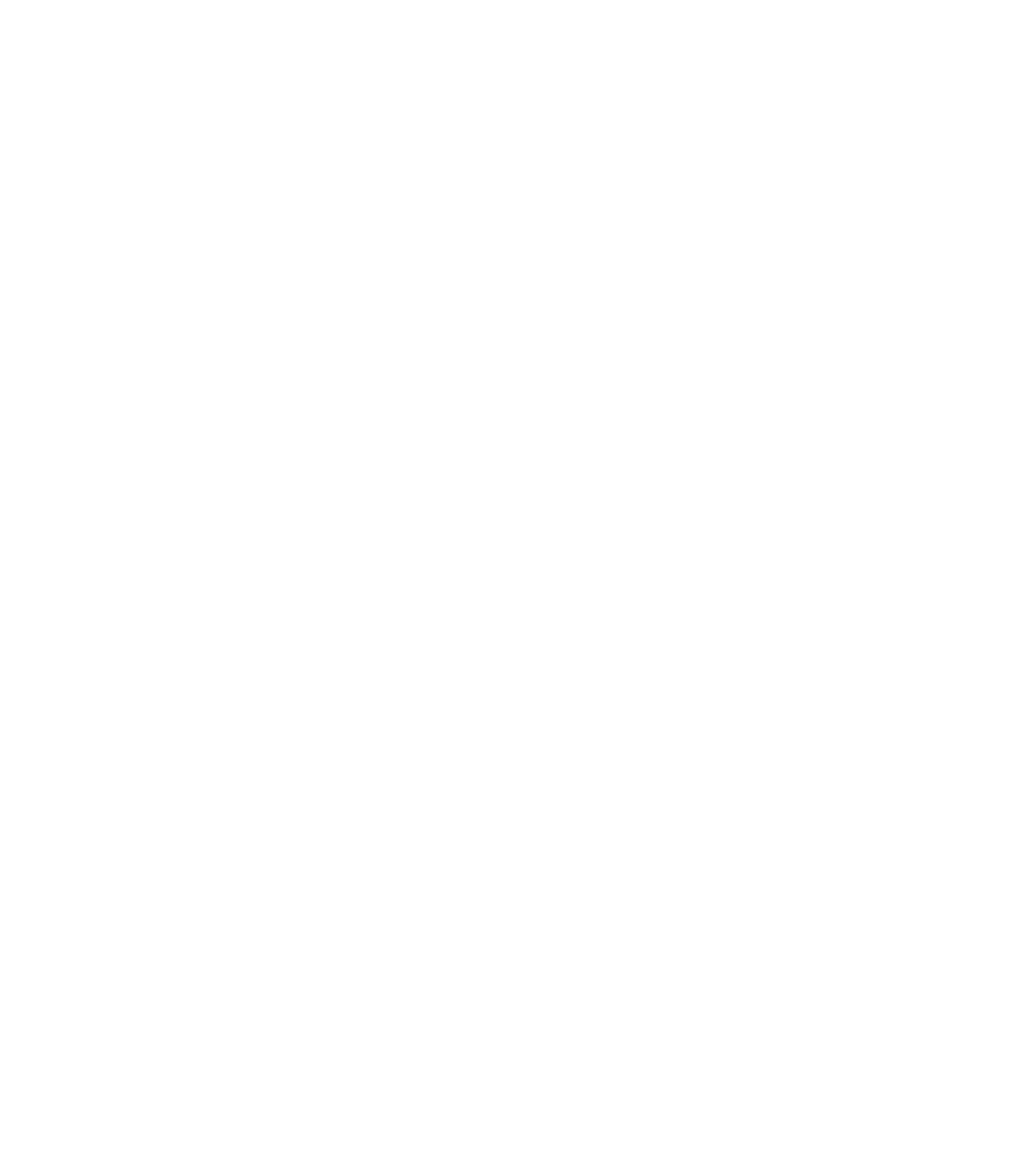
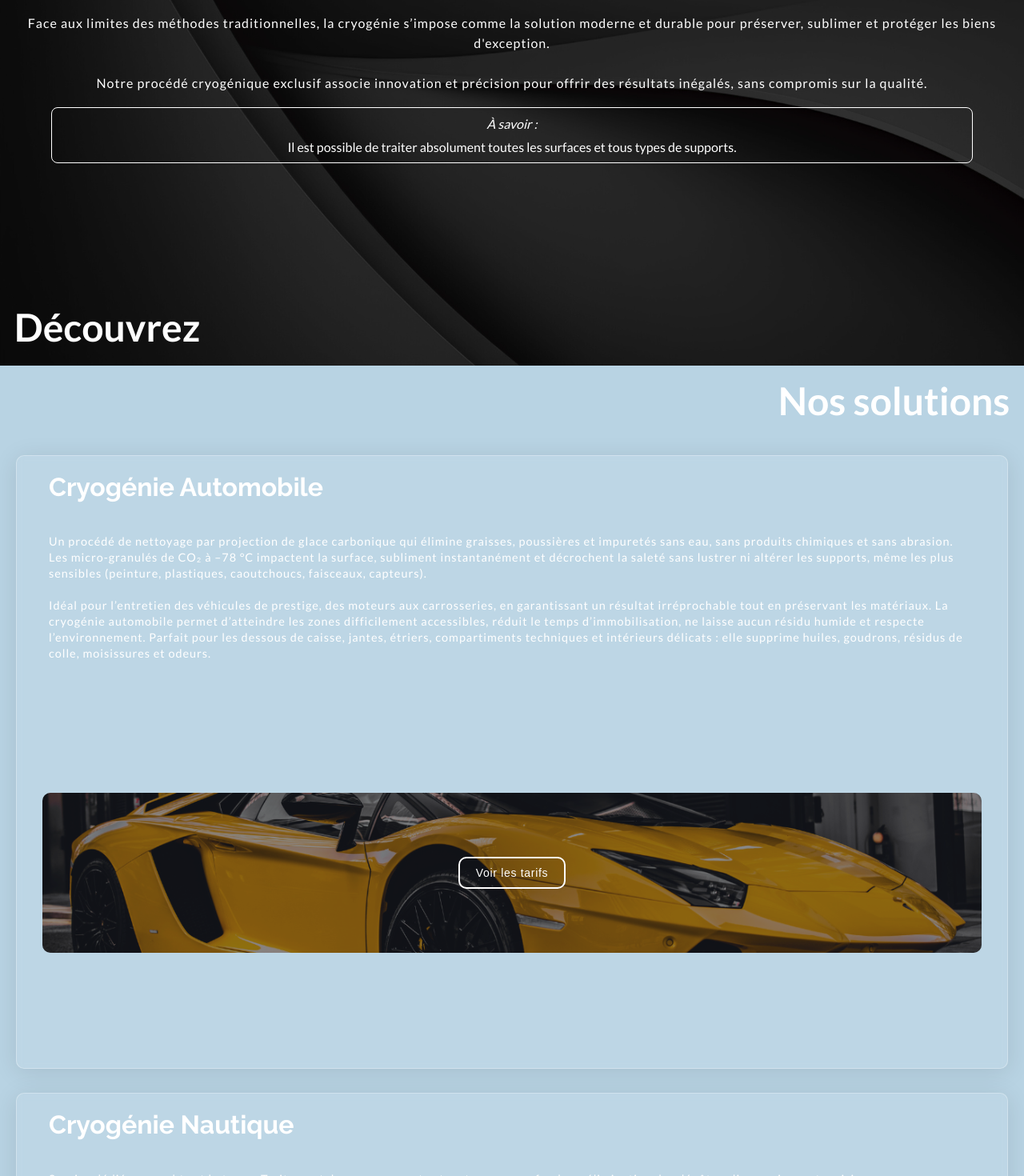
Before and after one commit to tomfoltier83/crystalcryo, a Next.js app: page / in a window 1280 px wide. Shown: the part 1140-2610 px from the top of the page at 80% size. Before the commit the page ends 800 px from the top, so only its background shows below. Built offline with nearby package versions, Linux system fonts and the light colour scheme.

Commit message:
update: first version push

```diff
--- a/src/app/Components/About/About.module.css
+++ b/src/app/Components/About/About.module.css
@@ -48,3 +48,19 @@
     position: relative;
   z-index: 1;
 }
+
+.notaBene {
+  width: 90%;
+  border: 1px solid white;
+  border-radius: 8px;
+  display: flex;
+  flex-direction: column;
+  color: white;
+  text-align: center;
+  gap: 10px;
+  padding: 10px;
+}
+
+.notaBene span {
+  font-style: italic;
+}
--- a/src/app/Components/About/About.tsx
+++ b/src/app/Components/About/About.tsx
@@ -21,6 +21,10 @@ function About() {
           inégalés, sans compromis sur la qualité.
         </p>
         {/* <button className={styles.button}>en savoir plus</button> */}
+        <div className={styles.notaBene}>
+          <span>À savoir :</span>
+          <p>Il est possible de traiter absolument toutes les surfaces et tous types de supports.</p>
+        </div>
       </div>
     </div>
   );
--- a/src/app/Components/Prestations/PrestationCard/PrestationCard.module.css
+++ b/src/app/Components/Prestations/PrestationCard/PrestationCard.module.css
@@ -22,8 +22,7 @@
   -webkit-backface-visibility: hidden;
   backface-visibility: hidden;
   display: grid;
-  grid-template-rows: auto 1fr auto auto; /* titre, texte, bouton, image */
-  gap: 12px;
+  grid-template-rows: auto 1fr auto auto;
 }
 
 .front {
@@ -36,7 +35,7 @@
   color: white;
   display: flex;
   flex-direction: column;
-  gap: 15px;
+  gap: 40px;
   padding-top: 20px;
   border-radius: 10px;
 }
@@ -78,7 +77,7 @@
   overflow: hidden;
 }
 
-.media::after{
+.media::after {
   content: "";
   position: absolute;
   width: 100%;
@@ -87,7 +86,7 @@
   background-color: rgba(0, 0, 0, 0.242);
 }
 
-.prices {
+.formules {
   list-style: none;
   margin: 8px 0 16px;
   padding: 0;
@@ -95,13 +94,37 @@
   gap: 8px;
 }
 
-.prices li {
+.formules li {
   display: flex;
+  flex-direction: column;
   align-items: center;
   justify-content: space-between;
   padding: 10px 12px;
   border-radius: 10px;
-  background: rgba(255, 255, 255, 0.06);
+  background: rgba(255, 255, 255, 0.2);
+  text-align: center;
+  gap: 5px;
+}
+
+.formules li .label {
+}
+
+.formules li .details {
+  font-size: 12px;
+  display: flex;
+  flex-wrap: wrap;
+  justify-content: center;
+  color: rgba(255, 255, 255, 0.6);
+}
+
+.formules li .detail {
+  display: flex;
+}
+
+.formules li .time {
+}
+
+.formules li .price {
 }
 
 .backActions {
@@ -134,26 +157,20 @@
   padding: 10px 20px;
   z-index: 2;
   font-size: 14px;
-  letter-spacing: .7px;
+  letter-spacing: 0.7px;
 }
 
-.buttonPrimary {
-  background: var(--cryo-ice, #a3c1d2);
-  border-color: var(--cryo-ice, #a3c1d2);
-  color: #0f1b26;
-}
 .buttonGhost {
   background: transparent;
 }
 
-/* Images démo (remplace par tes vraies images) */
 .imageVoiture,
 .imageBateau,
 .imageIndustrie {
   width: 98%;
   height: 200px;
   background-size: cover;
-  margin: 0 auto;
+  margin: 0;
   border-radius: 10px;
 }
 .imageVoiture {
--- a/src/app/Components/Prestations/PrestationCard/PrestationCard.tsx
+++ b/src/app/Components/Prestations/PrestationCard/PrestationCard.tsx
@@ -8,14 +8,19 @@ type CardProps = {
   title: string;
   description: React.ReactNode;
   imageClass: string;
-  prices: Array<{ label: string; price: string }>;
+  formules: Array<{
+    label: string;
+    detail: string[];
+    time: string;
+    price: string;
+  }>;
 };
 
 export default function PrestationsCard({
   title,
   description,
   imageClass,
-  prices,
+  formules,
 }: CardProps) {
   const [flipped, setFlipped] = useState(false);
   const cardRef = useRef<HTMLDivElement>(null);
@@ -26,8 +31,10 @@ export default function PrestationsCard({
   const recalc = () => {
     const fh = frontRef.current?.scrollHeight ?? 0;
     const bh = backRef.current?.scrollHeight ?? 0;
-    const next = flipped ? Math.max(fh, bh) - 20 : Math.max(fh, bh) + 20 ;
-    setHeight(prev => (prev === undefined || Math.abs(prev - next) > 1 ? next : prev));
+    const next = flipped ? Math.max(fh, bh) + 20 : Math.max(fh, bh) + 40;
+    setHeight((prev) =>
+      prev === undefined || Math.abs(prev - next) > 1 ? next : prev
+    );
   };
 
   useLayoutEffect(() => {
@@ -47,21 +54,38 @@ export default function PrestationsCard({
           <p>{description}</p>
 
           <div className={`${styles.media} ${imageClass}`}>
-          <button className={`${styles.button} ${styles.buttonGhost}`} onClick={() => setFlipped(true)}>
-            Voir les tarifs
-          </button>
-        </div>
-
+            {title !== "Cryogénie Industrielle & Patrimoniale" && (
+              <button
+                className={`${styles.button} ${styles.buttonGhost}`}
+                onClick={() => setFlipped(true)}
+              >
+                Voir les tarifs
+              </button>
+            )}
+          </div>
         </div>
 
         {/* BACK */}
         <div className={`${styles.cardFace} ${styles.back}`} ref={backRef}>
-          <h4 style={{ marginTop: 0 }}>Tarifs</h4>
-          <ul className={styles.prices}>
-            {prices.map((p, i) => (
+          <h4 style={{ marginTop: 0 }}>
+            Tarifs <span>(HT)</span>
+          </h4>
+          <ul className={styles.formules}>
+            {formules.map((f, i) => (
               <li key={i}>
-                <span>{p.label}</span>
-                <strong>{p.price}</strong>
+                <span className={styles.label}>{f.label}</span>
+                <span className={styles.details}>
+                  {f.detail.map((d, k) => (
+                    <span className={styles.detail} key={k}>
+                      {d}
+                      {k + 1 !== f.detail.length ? (
+                        <span>{",\u00A0"}</span>
+                      ) : null}
+                    </span>
+                  ))}
+                </span>
+                <span className={styles.time}>{f.time}</span>
+                <span className={styles.price}>{f.price}</span>
               </li>
             ))}
           </ul>
@@ -72,7 +96,6 @@ export default function PrestationsCard({
             >
               Retour
             </button>
-            <button className={styles.buttonPrimary}>Demander un devis</button>
           </div>
         </div>
       </motion.div>
--- a/src/app/Components/Prestations/Prestations.module.css
+++ b/src/app/Components/Prestations/Prestations.module.css
@@ -23,8 +23,7 @@
 }
 
 .prestations {
-  padding: 20px;
-  padding-top: 40px;
+  padding: 40px 20px;
   display: flex;
   flex-direction: column;
   gap: 30px;
--- a/src/app/Components/Prestations/Prestations.tsx
+++ b/src/app/Components/Prestations/Prestations.tsx
@@ -44,19 +44,82 @@ export default function Prestations() {
 <>
 Un procédé de nettoyage par projection de glace carbonique qui
 élimine graisses, poussières et impuretés sans eau, sans
-                produits chimiques et sans abrasion.
+produits chimiques et sans abrasion. Les micro-granulés de CO₂ à
+–78 °C impactent la surface, subliment instantanément et
+décrochent la saleté sans lustrer ni altérer les supports, même
+les plus sensibles (peinture, plastiques, caoutchoucs, faisceaux,
+capteurs).
 <br />
 <br />
 Idéal pour l’entretien des véhicules de prestige, des moteurs
 aux carrosseries, en garantissant un résultat irréprochable tout
-                en préservant les matériaux.
+en préservant les matériaux. La cryogénie automobile permet
+d’atteindre les zones difficilement accessibles, réduit le temps
+d’immobilisation, ne laisse aucun résidu humide et respecte
+l’environnement. Parfait pour les dessous de caisse,
+jantes, étriers, compartiments techniques et intérieurs délicats :
+elle supprime huiles, goudrons, résidus de colle,
+moisissures et odeurs.
 </>
             }
             imageClass={styles.imageVoiture}
-            prices={[
-              { label: "Compartiment moteur", price: "à partir de 180€" },
-              { label: "Châssis / trains roulants", price: "à partir de 220€" },
-              { label: "Détail complet", price: "sur devis" },
+            formules={[
+              {
+                label: "Formule Personnalisée",
+                detail: [""],
+                time: "",
+                price: "Sur devis",
+              },
+              {
+                label: "Formule Rubis",
+                detail: ["Haut moteur."],
+                time: "~2h",
+                price: "à partir de 380€",
+              },
+              {
+                label: "Formule Saphir",
+                detail: ["Haut moteur", "Bas moteur", "Compartiment moteur."],
+                time: "~3h30",
+                price: "à partir de 880€",
+              },
+              {
+                label: "Formule Émeraude",
+                detail: [
+                  "Haut moteur",
+                  "Bas moteur",
+                  "Compartiment moteur",
+                  "Châssis.",
+                ],
+                time: "~5h",
+                price: "à partir de 1280€",
+              },
+              {
+                label: "Formule Diamant",
+                detail: [
+                  "Haut moteur",
+                  "Bas moteur",
+                  "Compartiment moteur",
+                  "Châssis",
+                  "Intérieur roues",
+                  "Intérieur jantes.",
+                ],
+                time: "~7h",
+                price: "à partir de 1880€",
+              },
+              {
+                label: "Formule Crystal",
+                detail: [
+                  "Haut moteur",
+                  "Bas moteur",
+                  "Compartiment moteur",
+                  "Châssis",
+                  "Intérieur roues",
+                  "Intérieur jantes",
+                  "Traitemet roulements.",
+                ],
+                time: "~10h",
+                price: "à partir de 2780€",
+              },
             ]}
           />
 
@@ -74,10 +137,37 @@ export default function Prestations() {
               </>
             }
             imageClass={styles.imageBateau}
-            prices={[
-              { label: "Moteur / Salle des machines", price: "sur devis" },
-              { label: "Pont & accastillage", price: "à partir de 260€" },
-              { label: "Traitement complet", price: "sur devis" },
+            formules={[
+              {
+                label: "Formule Personnalisée",
+                detail: [""],
+                time: "",
+                price: "Sur devis",
+              },
+              {
+                label: "Formule Émeraude",
+                detail: ["Pont en teck", "Deck synthétique."],
+                time: "",
+                price: "à partir de 350€/h",
+              },
+              {
+                label: "Formule Diamant",
+                detail: ["Coque", "Oeuvres vives."],
+                time: "",
+                price: "à partir de 350€/h",
+              },
+              {
+                label: "Formule Crystal",
+                detail: ["Cale moteur", "Compartiments techniques."],
+                time: "",
+                price: "à partir de 350€/h",
+              },
+              {
+                label: "Prestations supplémentaires",
+                detail: ["Poste de pilotage", "Selleries", "Boudins", "..."],
+                time: "",
+                price: "Sur devis",
+              },
             ]}
           />
 
@@ -95,10 +185,31 @@ export default function Prestations() {
               </>
             }
             imageClass={styles.imageIndustrie}
-            prices={[
-              { label: "Pièces mécaniques", price: "à partir de 160€" },
-              { label: "Bâtiments / Patrimoine", price: "sur devis" },
-              { label: "Intervention sur site", price: "sur devis" },
+            formules={[
+              {
+                label: "Formule Personnalisée",
+                detail: [""],
+                time: "",
+                price: "Sur devis",
+              },
+              {
+                label: "Pièces mécaniques",
+                detail: [""],
+                time: "",
+                price: "à partir de 160€",
+              },
+              {
+                label: "Bâtiments / Patrimoine",
+                detail: [""],
+                time: "",
+                price: "sur devis",
+              },
+              {
+                label: "Intervention sur site",
+                detail: [""],
+                time: "",
+                price: "sur devis",
+              },
             ]}
           />
         </div>
```
Also changed, not shown: src/app/Components/Footer/Footer.jsx (+27 -12 lines), src/app/Components/Footer/Footer.module.css (+12 -5 lines), src/app/Components/Hero/Hero.module.css (+9 -2 lines), src/app/Components/Why/Why.module.css (added, +47 -0 lines), src/app/Components/Why/Why.tsx (added, +70 -0 lines), src/app/page.tsx (+5 -5 lines). Lines whose indentation alone changed are shown as unchanged.
